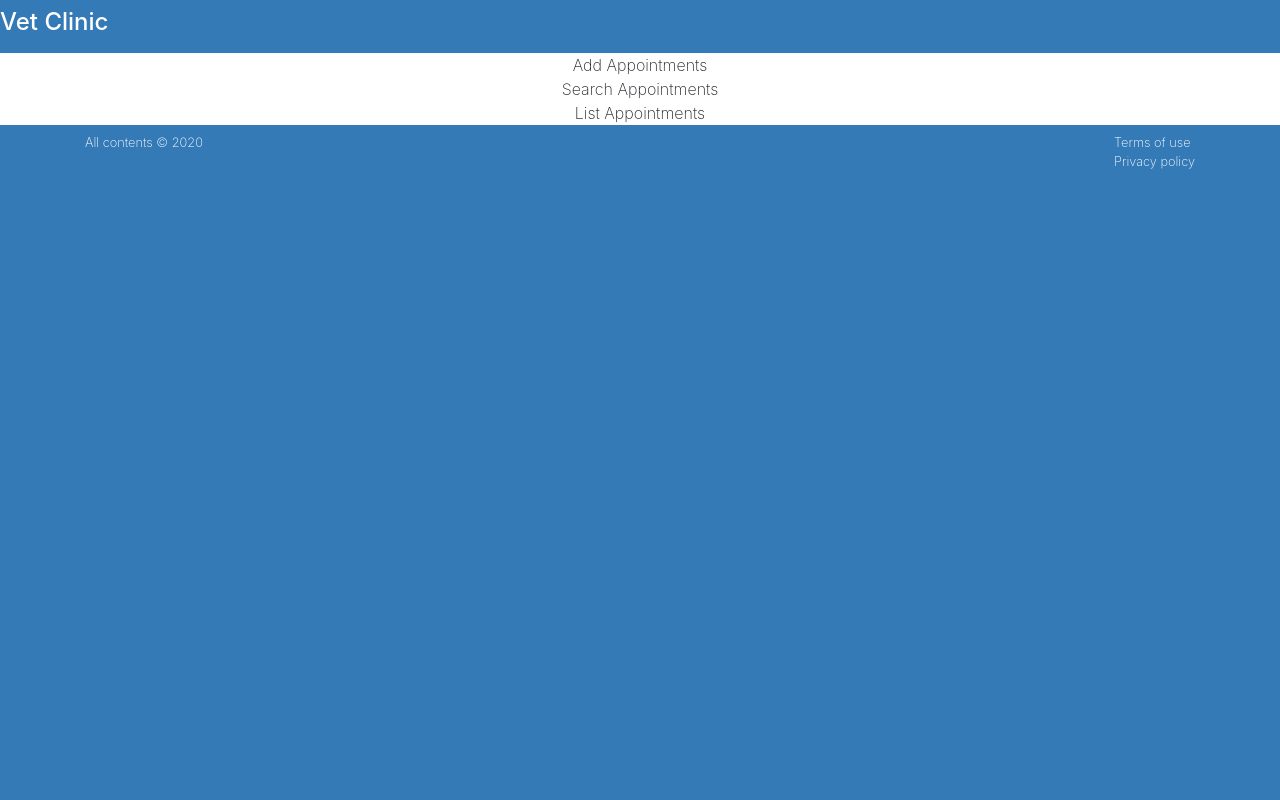
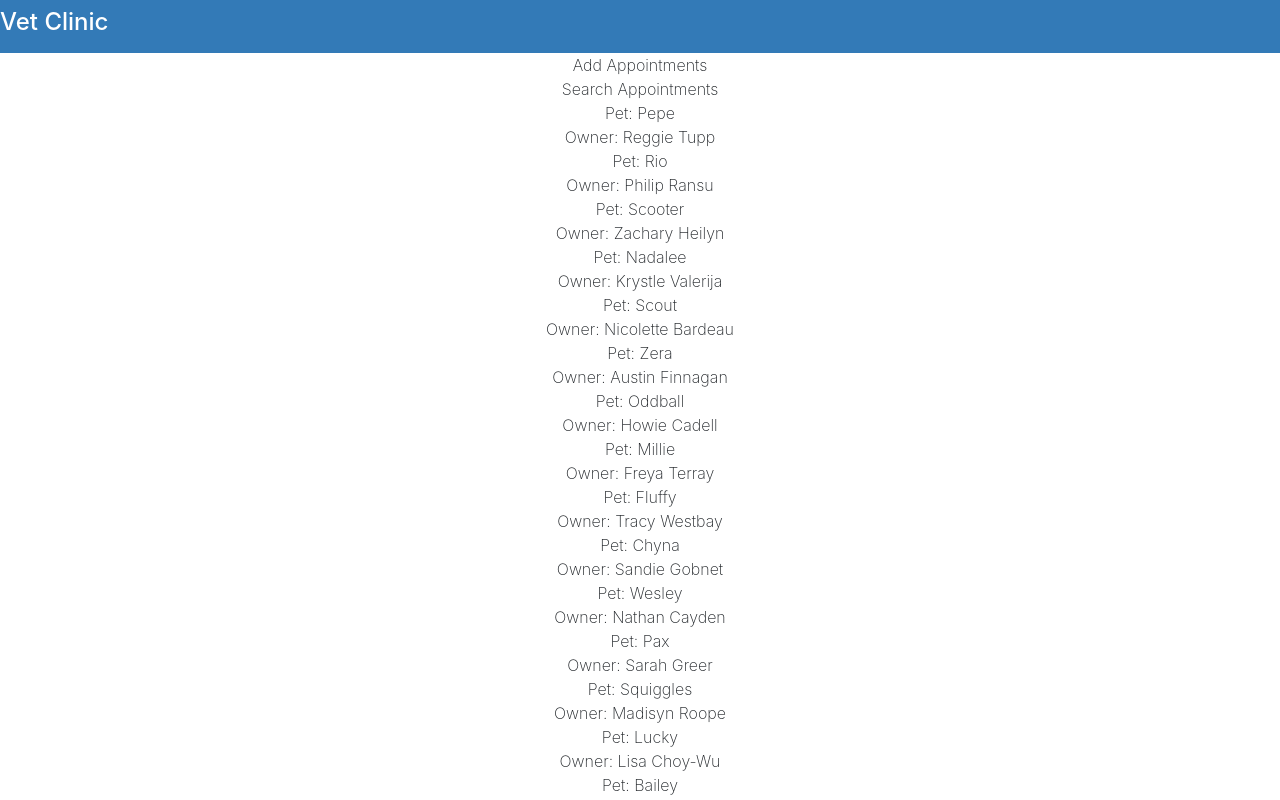
Before and after one commit to DimaBryuhanov/interface, a React (Create React App) app: page / in a window 1280 px wide. Shown: the top 800 px of the page. Built offline with nearby package versions, Linux system fonts and the light colour scheme.

Commit message:
passed the data from parent - child

```diff
--- a/src/components/App.js
+++ b/src/components/App.js
@@ -29,6 +29,7 @@ class App extends React.Component{
   }
 
   render(){
+
     return (
       <div className="App">
         <main className="page bg-white" id="petratings">
@@ -38,7 +39,9 @@ class App extends React.Component{
                 <div className="container">
                   <AddAppointments />
                   <SearchAppointments />
-                  <ListAppointments />
+                  <ListAppointments
+                    appointments={this.state.appointments}
+                  />
                 </div>
               </div>
             </div>
--- a/src/components/ListAppointments.js
+++ b/src/components/ListAppointments.js
@@ -2,8 +2,18 @@ import React from 'react';
 
 class ListAppointments extends React.Component{
     render(){
+
+        const appts = this.props.appointments.map(item => {
+            return(
+                <div>
+                    <div>Pet: {item.petName}</div>
+                    <div>Owner: {item.ownerName}</div>
+                </div>
+            )
+        })
+
         return (<div>
-            List Appointments
+            {appts}
         </div>)
     }
 }
```
